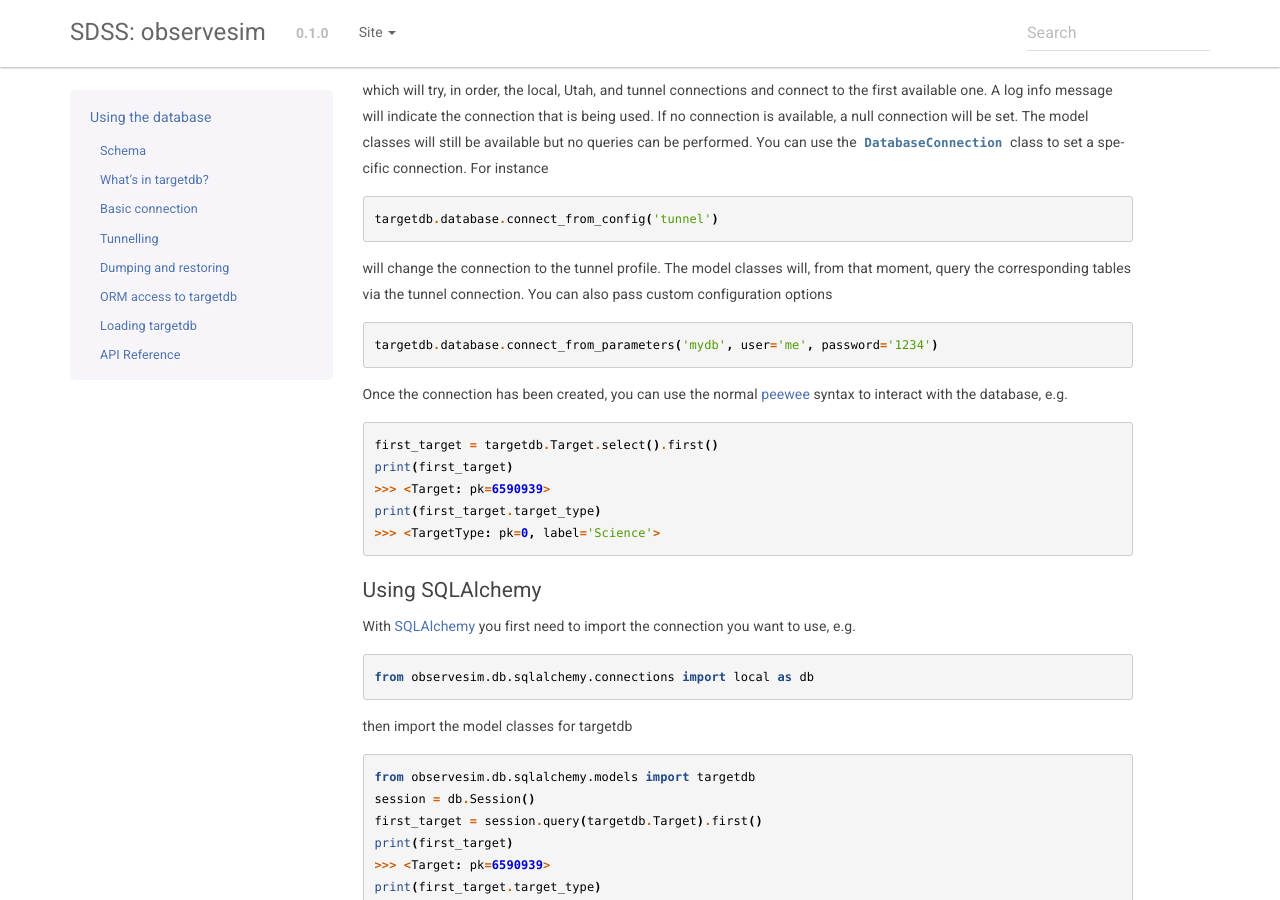
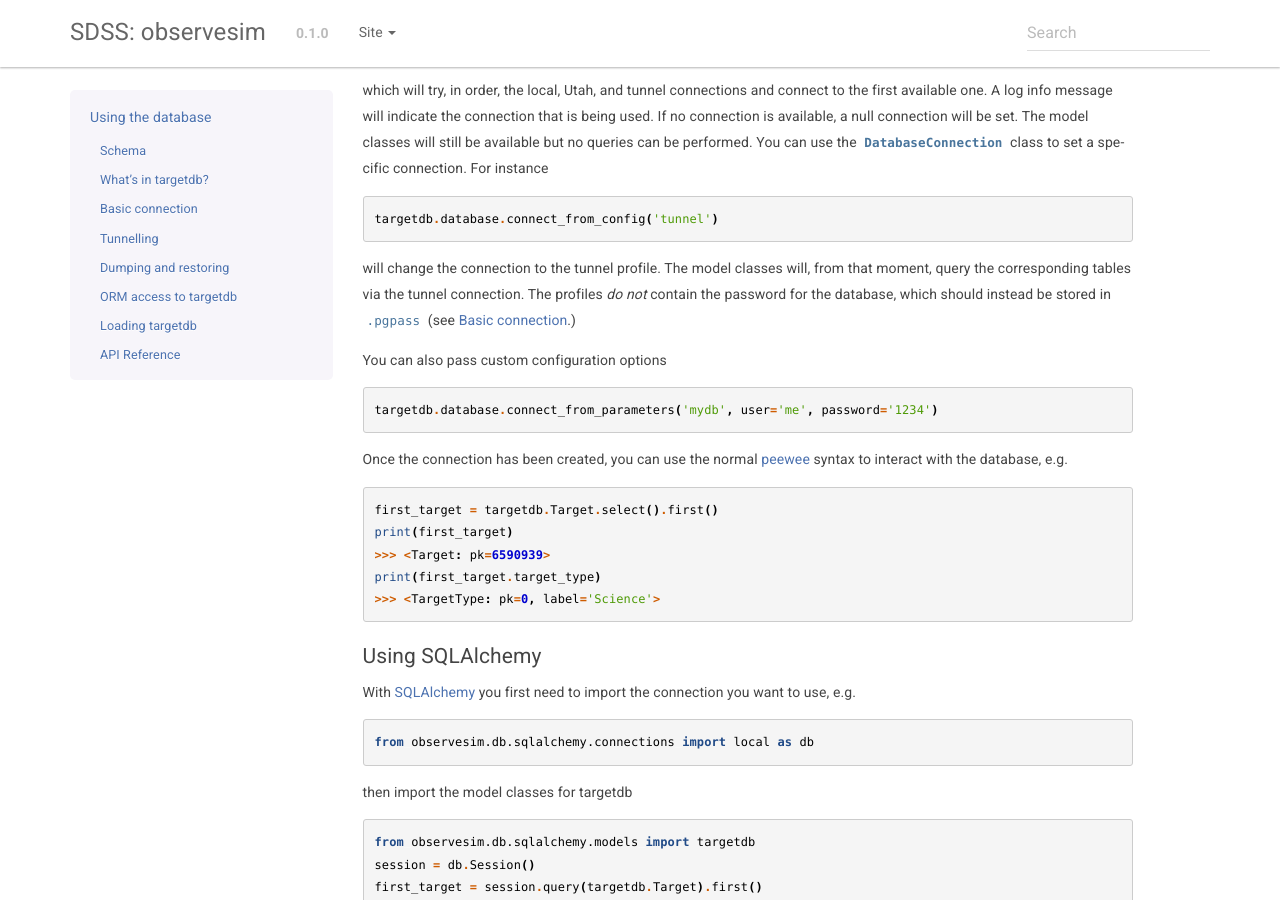
Before and after one commit to sdss/observesim, a Sphinx documentation site: the page built from docs/sphinx/database.rst, in a window 1280 px wide and 900 px high, scrolled down 2645 px. Built offline with Sphinx 7.4.7, drawn with Linux system fonts in a browser that asks for light colours; the version number is read from the project's files by our own code; some of the changed text lies outside the part shown.

Commit message:
Small changes to the database documentation

```diff
--- a/docs/sphinx/database.rst
+++ b/docs/sphinx/database.rst
@@ -26,8 +26,10 @@ Another section of ``targetdb`` contains tables with information about the fibre
 
 A final group of tables stores information about exposures and spectra. In the operations database, those tables are likely to be moved to their own schema. The ``simulation`` table connects with ``tile`` and ``exposure`` and can be used to catalogue what exposures and tiles have been created for each simulation.
 
-Several tables, such as ``weather`` and ``lunation`` are placeholder for future functionality.
+Several tables, such as ``weather`` and ``lunation`` are placeholders for future functionality.
 
+
+.. _basic-conn:
 
 Basic connection
 ----------------
@@ -125,7 +127,9 @@ which will try, in order, the local, Utah, and tunnel connections and connect to
 
     targetdb.database.connect_from_config('tunnel')
 
-will change the connection to the tunnel profile. The model classes will, from that moment, query the corresponding tables via the tunnel connection. You can also pass custom configuration options ::
+will change the connection to the tunnel profile. The model classes will, from that moment, query the corresponding tables via the tunnel connection. The profiles *do not* contain the password for the database, which should instead be stored in ``.pgpass`` (see :ref:`basic-conn`.)
+
+You can also pass custom configuration options ::
 
     targetdb.database.connect_from_parameters('mydb', user='me', password='1234')
 
@@ -163,7 +167,7 @@ As usual, and in both the peewee and SQLAlchemy implementations, models have the
 Loading targetdb
 ----------------
 
-At this time, ``targetdb`` has been loaded using a series of (to a certain degree) mock catalogues for the different subprograms for MWM and BHM. The data is described in `this wiki page <https://internal.sdss.org/trac/as4/wiki/Targetlist>`__ and the files used for loading can be found `here <https://data.sdss.org/sas/mangawork/users/u0931042/sdss5_target_list/>`__. In particular, the file `target_list.dat <https://data.sdss.org/sas/mangawork/users/u0931042/sdss5_target_list/target_list.dat>`__ contains a table with the files to load and the mapping of column names for each one of them. This file can be used with `observesim loaddb` (see below) to ingest the data to targetdb.
+At this time, ``targetdb`` has been loaded using a series of (to a certain degree) mock catalogues for the different subprograms for MWM and BHM. The data is described in `this wiki page <https://internal.sdss.org/trac/as4/wiki/Targetlist>`__ and the files used for loading can be found `here <https://data.sdss.org/sas/mangawork/users/u0931042/sdss5_target_list/>`__. In particular, the file `target_list.dat <https://data.sdss.org/sas/mangawork/users/u0931042/sdss5_target_list/target_list.dat>`__ contains a table with the files to load and the mapping of column names for each one of them. This file can be used with ``observesim loaddb`` (see below) to ingest the data to targetdb.
 
 The focal plane system layout (fibres and actuators) is described in a :download:`file <../../python/observesim/etc/fps_RTConfig.txt>` provided by Rick Pogge and expanded `here <https://internal.sdss.org/trac/as4/wiki/FPSLayout>`__.
 
```
